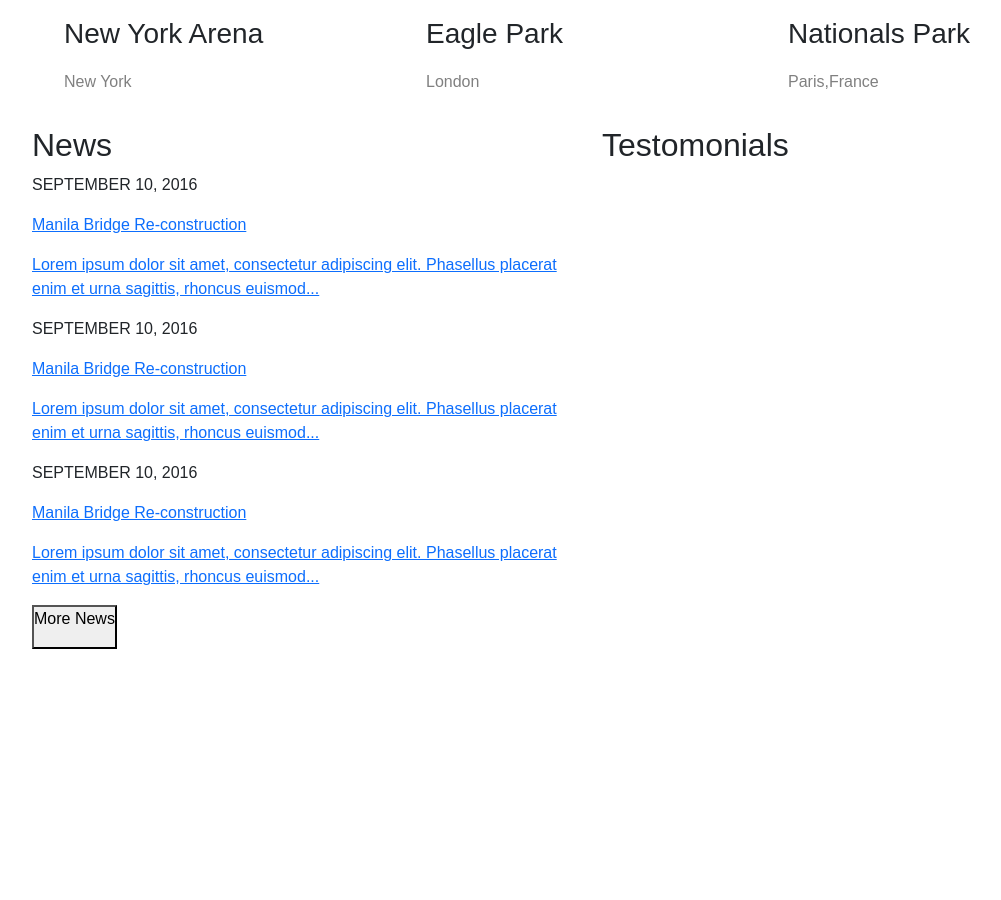
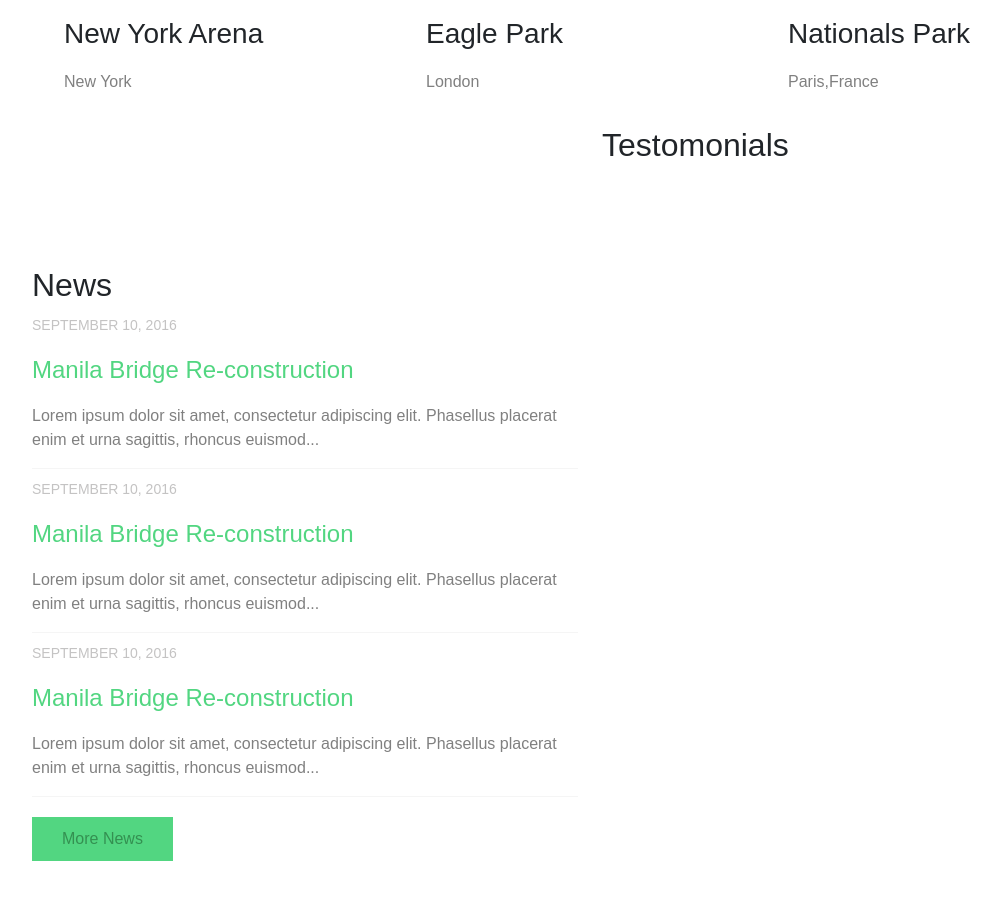
Before and after one commit to farruxaliyev299/berylliumTask, a plain HTML site: page index.html in a window 1280 px wide. Shown: the part 1404-2304 px from the top of the page, without its empty margins (50-1051 px from the left). Before the commit the page ends 2053 px from the top, so only its background shows below. Drawn offline with nearby package versions, Linux system fonts and the light colour scheme.

Commit message:
update 9

```diff
--- a/assets/sass/pages/Home/_home.scss
+++ b/assets/sass/pages/Home/_home.scss
@@ -52,6 +52,48 @@
     }
 }
 
+.news{
+    margin: 140px 0px;
+}
+
+.news-item{
+    border-bottom: 1px solid whitesmoke;
+    .news-date{
+        color: #c4c3c3;
+        font-size: 14px;
+        margin-top: 10px;
+    }
+    a{
+        text-decoration: none;
+    }
+    .news-header{
+        color: #52d681;
+        font-size: 24px;
+        font-weight: lighter;
+    }
+    .news-description{
+        color: grey;
+    }
+}
+
+.news-more{
+    margin: 20px 0px;
+    background-color: #52d681;
+    border: none;
+    p{
+        color: #349051;
+        margin: 0 auto;
+        padding: 10px 30px;
+        transition-duration: 0.4s;
+
+    }
+    &:hover{
+        p{
+            color: white;
+        }
+    }
+}
+
 @media  screen and (max-width: 1200px) {
     .work-header-description{
         p{
```
Also changed, not shown: assets/css/main.css, 1 other file.
